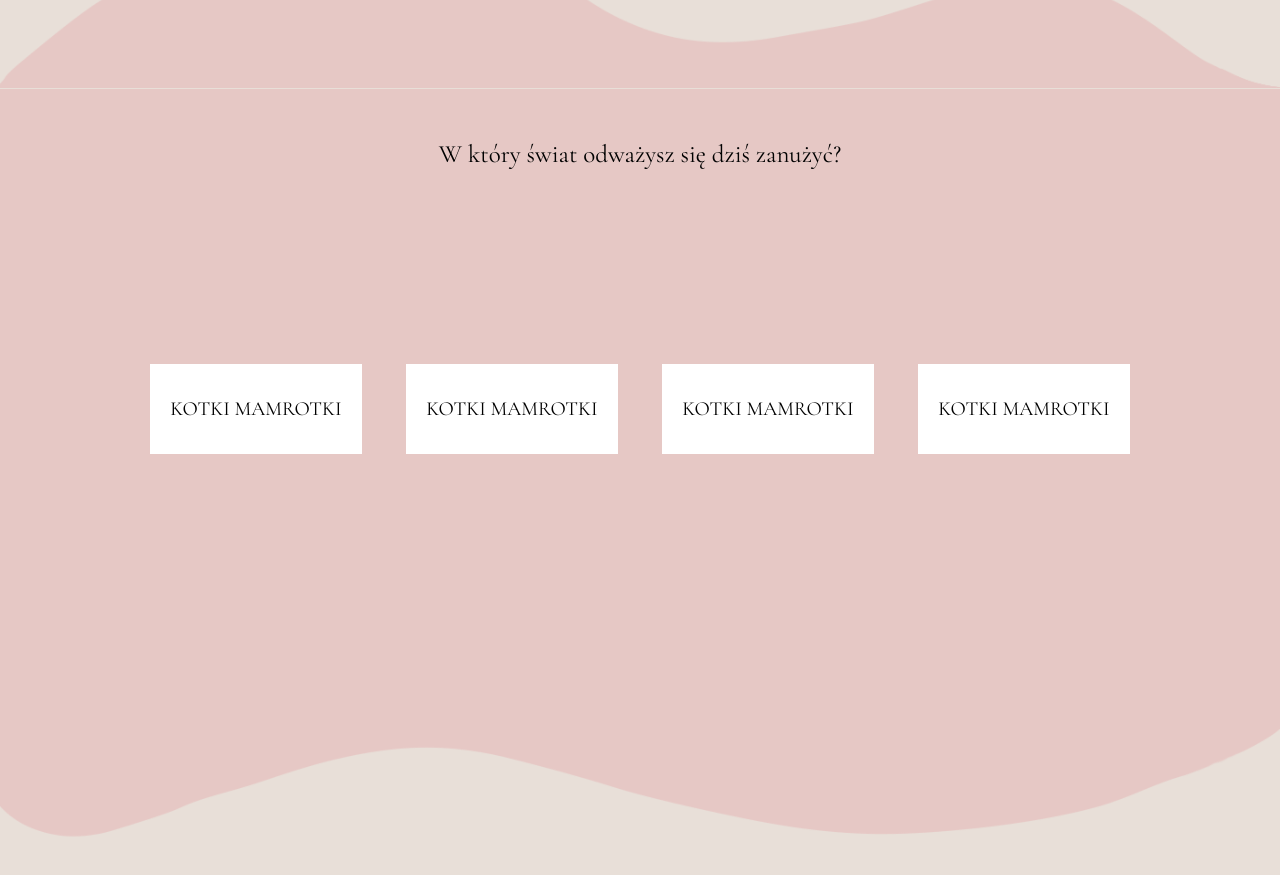
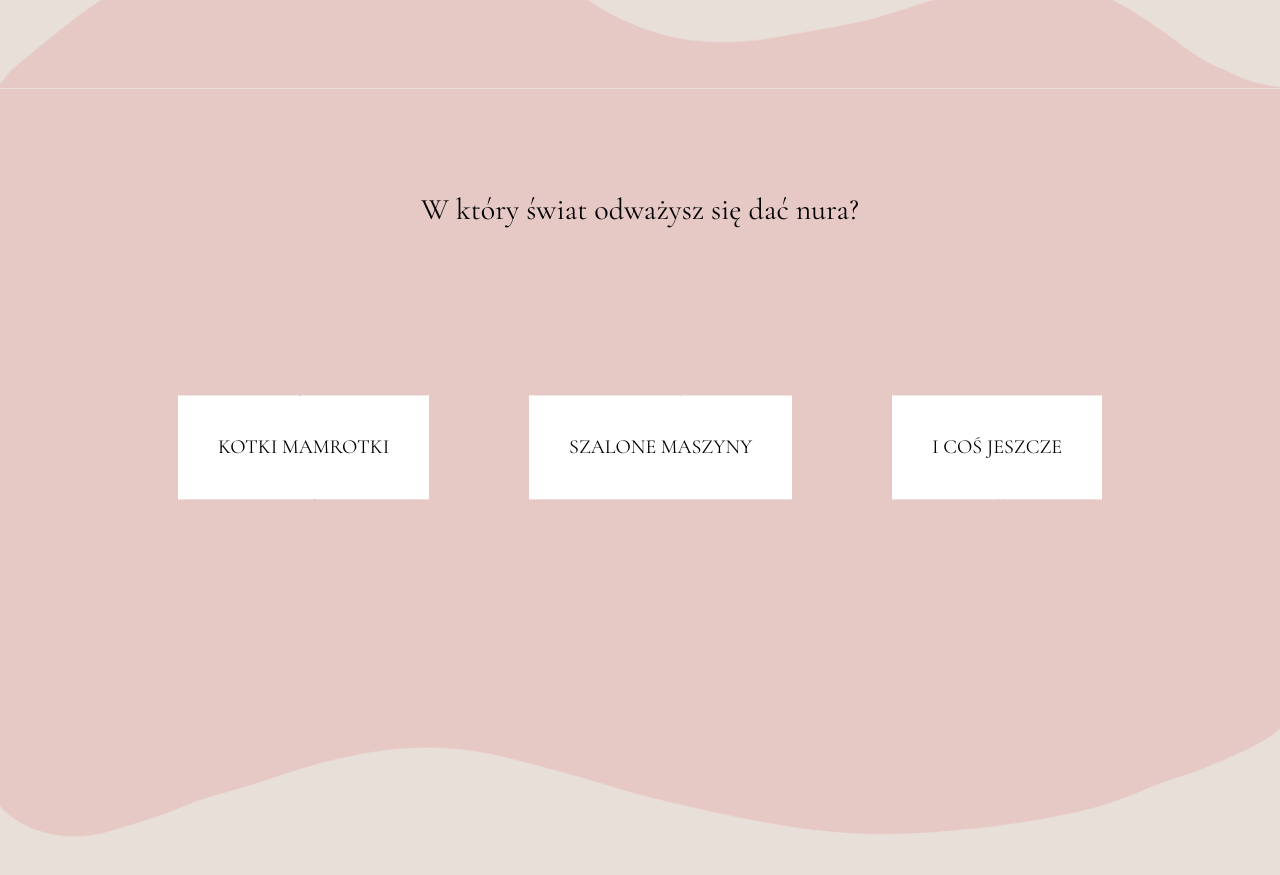
Before and after one commit to adriannagryglak/mayas-worlds, a website: page index.html in a window 1280 px wide. Shown: the part 1820-2695 px from the top of the page. Drawn offline with nearby package versions, Linux system fonts and the light colour scheme; files that its build step writes are made by us from their sources.

Commit message:
Made worlds section with animated buttons

```diff
--- a/index.html
+++ b/index.html
@@ -39,14 +39,24 @@
           alt="obrazek Mai przedstawiajacy kotko-rakietę">
       </div>
     </section>
+
     <section class="worlds">
       <div class="worlds-top"><img src="./images/worlds-top.png" alt=""></div>
-      <h3>W który świat odważysz się dziś zanużyć?</h3>
+      <h3>W który świat odważysz się dać nura?</h3>
+
       <div class="worlds-container">
-        <a href="#" class="world-link">kotki mamrotki</a>
-        <a href="#" class="world-link">kotki mamrotki</a>
-        <a href="#" class="world-link">kotki mamrotki</a>
-        <a href="#" class="world-link">kotki mamrotki</a>
+        <div class="button">
+          <a href="#" class="world-link"><span>kotki mamrotki</span></a>
+          <img src="./images/mamrotek-sneak.png" class="sneak-img">
+        </div>
+        <div class="button">
+          <a href="#" class="world-link"><span>szalone maszyny</span></a>
+          <img src="./images/koronozerca-sneak.png" class="sneak-img">
+        </div>
+        <div class="button">
+          <a href="#" class="world-link"><span>i coś jeszcze</span></a>
+          <img src="./images/heart-sneak.png" class="sneak-img">
+        </div>
       </div>
 
       <div class="worlds-bottom"><img src="./images/worlds-bottom.png" alt=""></div>
--- a/sass/style.scss
+++ b/sass/style.scss
@@ -47,8 +47,8 @@ h2 {
 h3{
   font-family: $font-text;
   font-weight: 400;
-  font-size: 25px;
-  margin: 50px auto;
+  font-size: 30px;
+  margin: 8% auto;
 }
 
 /*animations*/
@@ -225,31 +225,94 @@ h1::after{
   width: 80%;
   height: 80%;
   position: absolute;
-  top: 50%;
+  top: 80%;
   left: 50%;
-  transform: translate(-50%, -50%);
+  transform: translate(-50%, -80%);
   display: flex;
   justify-content: space-around;
   align-items: center;
   flex-wrap: wrap;
+  // border: 1px solid red;
 }
 
 .world-link{
-  margin: 10px;
-  padding: 20px;
+  padding: 40px;
   background-color: white;
-  line-height: 50px;
   text-decoration: none;
   text-transform: uppercase;
   font-size: 20px;
   color: black;
   font-family: $font-text;
+  transition: all 0.7s ease;
+  overflow: hidden;
+  display: flex;
+  align-items: center;
+  justify-content: center;
+  position: relative;
+}
+
+.button{
+  position: relative;
+}
+
+.sneak-img{
+  z-index: -3;
+  position: absolute;
+  bottom: 50%;
+  left: 50%;
+  transform: translate(-50%, 50%);
+  max-height: 100%;
   transition: all 1s ease;
 }
 
 .world-link:hover{
   border-radius: 50px;
 }
+
+.world-link span{
+  z-index: 2;
+}
+
+.world-link::before{
+  content: "";
+  width: 1px;
+  height: 1px;
+  background-color: $green;
+  position: absolute;
+  border-radius: 50%;
+  opacity: 0;
+  transition: opacity 0.1s linear, transform 1.5s ease;
+}
+
+.world-link:hover::before{
+  opacity: 1;
+  transform: scale(300);
+}
+
+.worlds-container > div:nth-child(2) > .world-link::before,
+.worlds-container > div:nth-child(5) > .world-link::before{
+  background-color: $yellow;
+}
+
+.worlds-container > div:nth-child(3) > .world-link::before,
+.worlds-container > div:nth-child(6) > .world-link::before{
+  background-color: $blue;
+}
+
+.world-link:hover ~ .sneak-img{
+  transform:  translateY(-20%) rotate(30deg);
+}
+
+.worlds-container > div:nth-child(2) > .world-link:hover ~ .sneak-img,
+.worlds-container > div:nth-child(5) > .world-link:hover ~ .sneak-img{
+  transform:  translate(-30%, 145%);
+}
+
+.worlds-container > div:nth-child(3) > .world-link:hover ~ .sneak-img,
+.worlds-container > div:nth-child(6) > .world-link:hover ~ .sneak-img{
+  transform: rotate(-30deg) translate(-80%,-60%);
+}
+
 
 /*sisters*/
 
```
Also changed, not shown: images/heart-sneak.png (added), images/koronozerca-sneak.png (added), images/mamrotek-sneak.png (added), js/script.js (line endings or trailing spaces).
